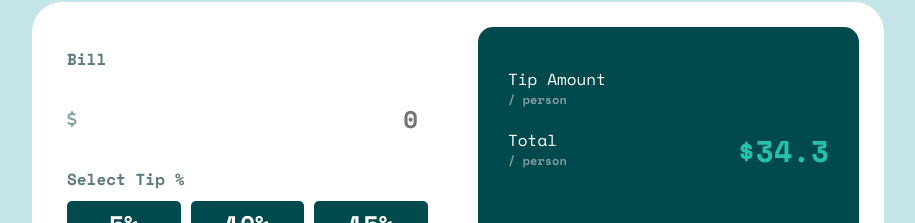
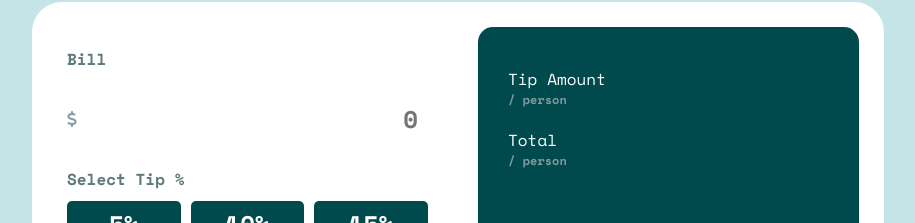
Before and after one commit to Levarick/tip-calculator, a plain HTML site: page index.html in a window 1280 px wide. Shown: the part 244-467 px from the top of the page, without its empty margins (182-1097 px from the left). Drawn offline with nearby package versions, Linux system fonts and the light colour scheme.

Commit message:
console.log removed

```diff
--- a/index.html
+++ b/index.html
@@ -115,7 +115,7 @@
             <h3>Total</h3>
             <p>/ person</p>
           </div>
-          <p id="totalAmount">$34.3</p>
+          <p id="totalAmount"></p>
         </div>
         <button onclick="resetValues()">Reset</button>
       </section>
--- a/index.js
+++ b/index.js
@@ -1,4 +1,3 @@
-console.log('calculador');
 const BillInvoice = document.getElementById('billInvoice');
 const NumberPeople = document.getElementById('numOfPeople');
 let TotalAmount = document.getElementById('totalAmount');
@@ -9,8 +8,6 @@ const MessagePeople = document.getElementById('messagePeople');
 var tipBill = 0;
 var messageError = '';
 
-console.log({ BillInvoice, NumberPeople, TotalAmount, TipAmount: TipXPerson });
-
 tipSelected = (e) => {
   tipBill = parseInt(e.target.value);
   calculateTip();
@@ -18,7 +15,6 @@ tipSelected = (e) => {
 
 validateMessages = () => {
   if (BillInvoice.value === '') {
-    console.log('ingrese el bill');
     MessageBill.innerText = `Bill can't be 0`;
   }
   if (NumberPeople.value === '') {
@@ -42,7 +38,6 @@ calculateTip = () => {
   }
   TotalAmount.innerText = tipMountTotal;
   TipXPerson.innerText = tipMountXPerson;
-  console.log(`total amount: ${tipMountTotal} tipXperson: ${tipMountXPerson}`);
 };
 
 resetValues = () => {
```
